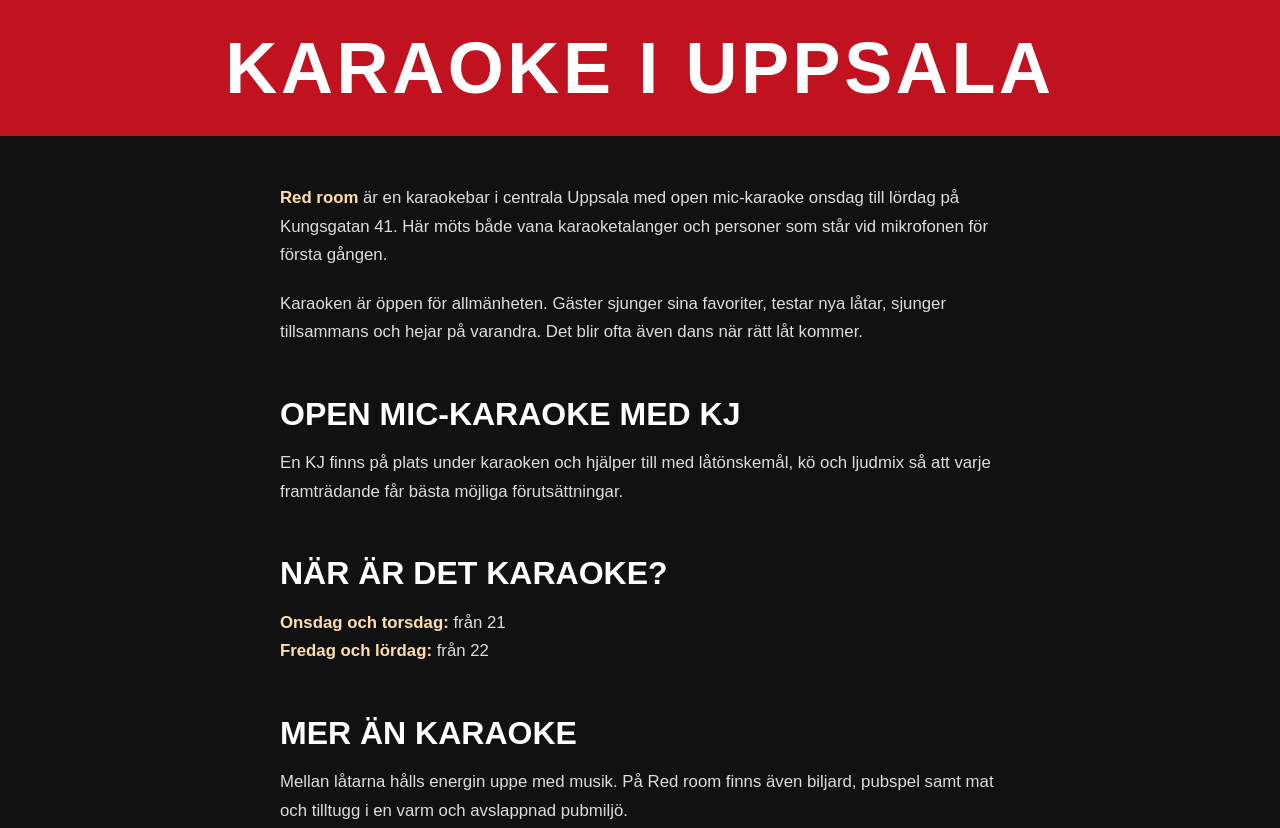
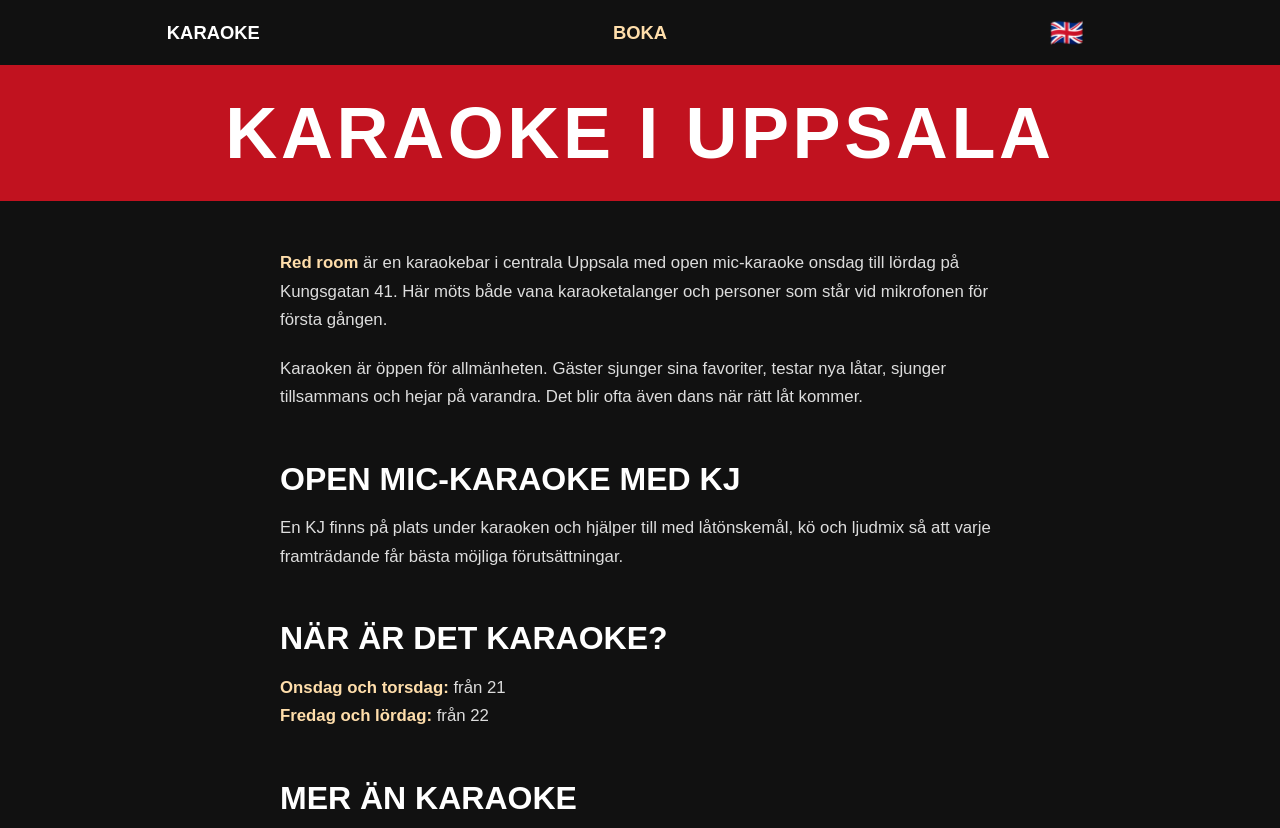
Before and after one commit to dlmiter/redroom-website, a plain HTML site: page karaoke-uppsala/index.html in a window 1280 px wide. Shown: the top 828 px of the page. Drawn offline with Linux system fonts and the light colour scheme.

Commit message:
Update index.html

```diff
--- a/karaoke-uppsala/index.html
+++ b/karaoke-uppsala/index.html
@@ -75,6 +75,47 @@
 </head>
 
 <body>
+
+    <header class="site-header">
+
+        <nav class="navbar" aria-label="Huvudmeny">
+
+            <ul class="nav-links">
+
+                <li>
+                    <a
+                        id="nav-karaoke-link"
+                        href="/#karaoke"
+                    >
+                        KARAOKE
+                    </a>
+                </li>
+
+                <li>
+                    <a
+                        id="nav-booking-link"
+                        href="/boka"
+                    >
+                        BOKA
+                    </a>
+                </li>
+
+                <li>
+                    <button
+                        class="language-toggle"
+                        id="language-toggle"
+                        type="button"
+                        aria-label="Switch to English"
+                    >
+                        🇬🇧
+                    </button>
+                </li>
+
+            </ul>
+
+        </nav>
+
+    </header>
 
     <header class="faq-header">
 
```
